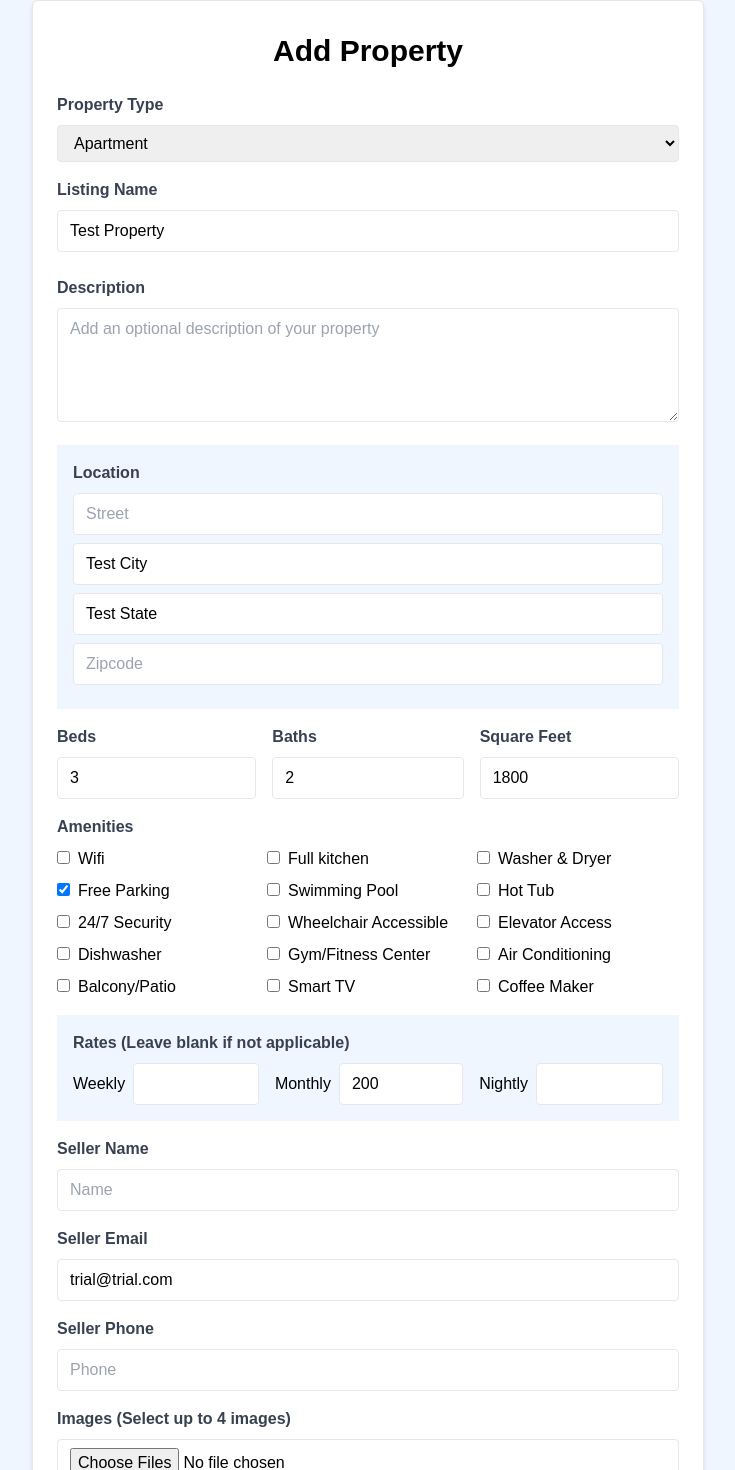
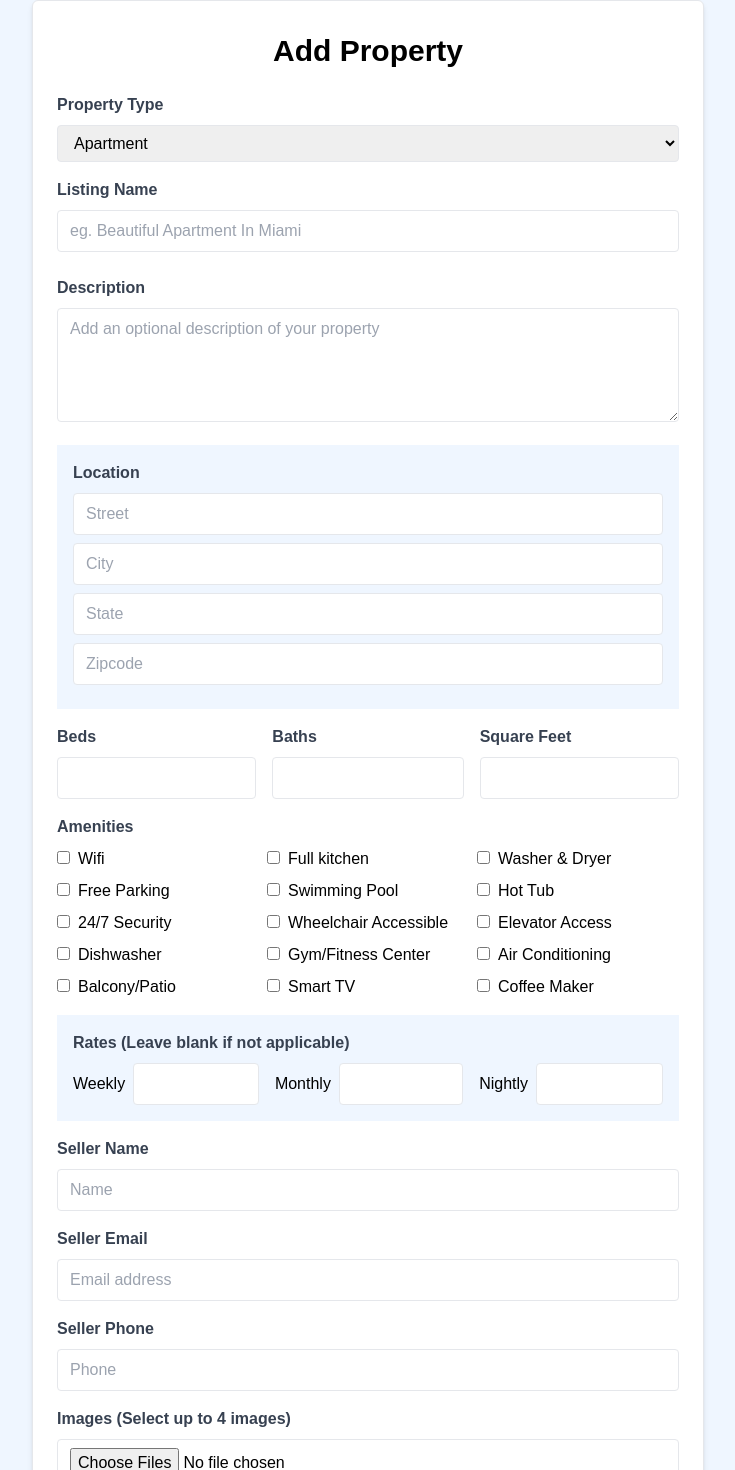
Before and after one commit to alpaca-rama/property-pulse, a Next.js app: page /properties/add in a window 1280 px wide. Shown: the part 177-1647 px from the top of the page, without its empty margins (272-1007 px from the left). Built offline with nearby package versions, Linux system fonts and the light colour scheme; no server answers.

Commit message:
Deleted Test Values For Form
Removed the default values out of the property object that is used to initialise the state when changes occur.

```diff
--- a/components/PropertyAddForm.jsx
+++ b/components/PropertyAddForm.jsx
@@ -3,27 +3,27 @@
 import {useEffect, useState} from "react";
 
 const defaultPropertyFields = {
-    type: 'Apartment',
-    name: 'Test Property',
+    type: '',
+    name: '',
     description: '',
     location: {
         street: '',
-        city: 'Test City',
-        state: 'Test State',
+        city: '',
+        state: '',
         zipcode: ''
     },
-    beds: '3',
-    baths: '2',
-    square_feet: '1800',
-    amenities: ['Free Parking'],
+    beds: '',
+    baths: '',
+    square_feet: '',
+    amenities: [''],
     rates: {
         weekly: '',
-        monthly: '200',
+        monthly: '',
         nightly: ''
     },
     seller_info: {
         name: '',
-        email: 'trial@trial.com',
+        email: '',
         phone: ''
     },
     images: []
```
